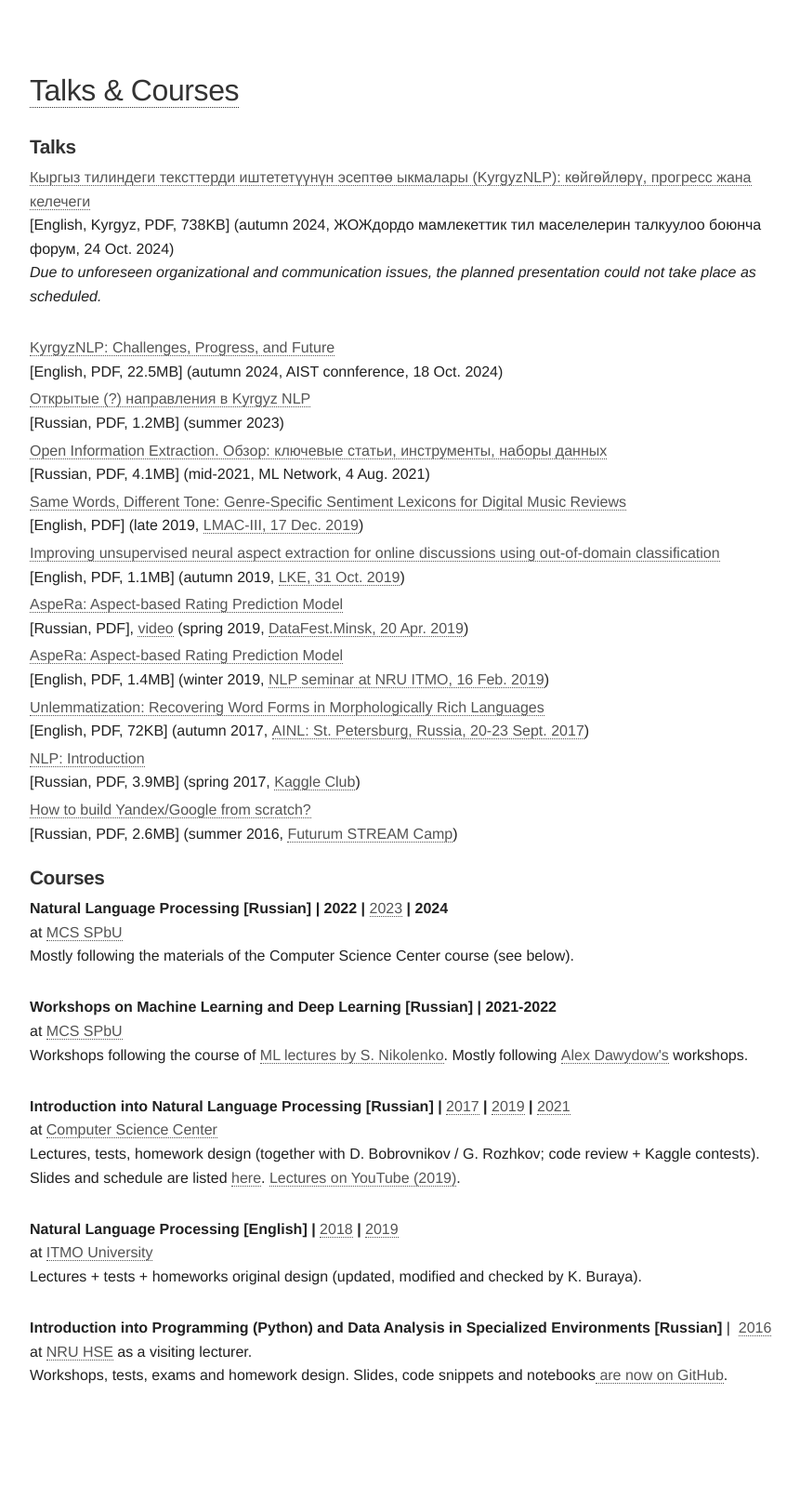
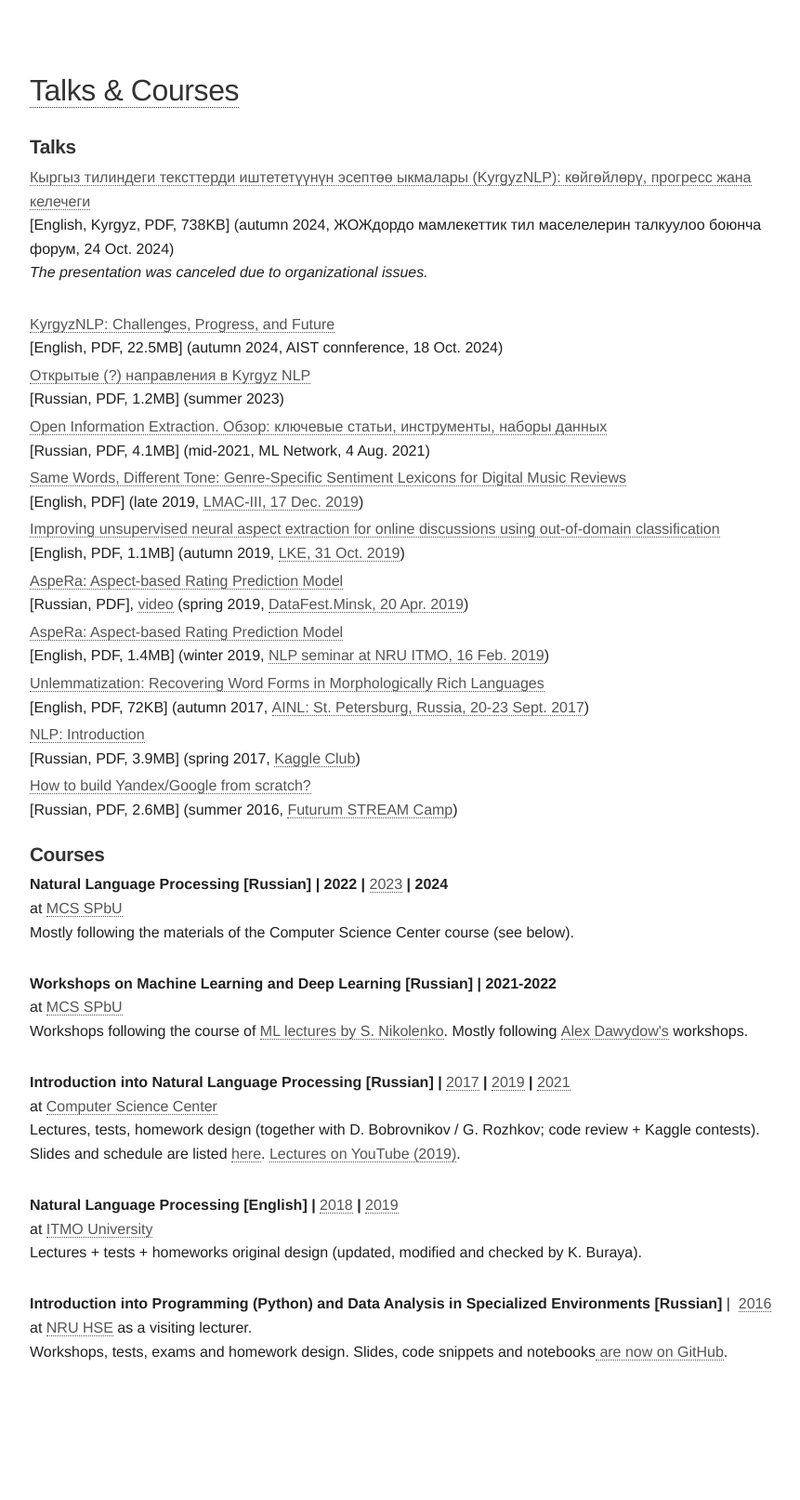
Before and after one commit to alexeyev/alexeyev.github.io, a Jekyll site: the page built from blahblahblah.html, in a window 1280 px wide. Shown: the whole page at 93% size, without its empty margins (208-1069 px from the left). Built offline with Jekyll 4.4.1, drawn with Linux system fonts in a browser that asks for light colours; after the commit the page ends 1588 px from its top, so only the background shows below that.

Commit message:
Update blahblahblah.html

```diff
--- a/blahblahblah.html
+++ b/blahblahblah.html
@@ -22,7 +22,7 @@ description: Lists of public talks and courses by Anton Alekseev. Links to the a
 		Кыргыз тилиндеги тексттерди иштететүүнүн эсептөө ыкмалары (KyrgyzNLP): көйгөйлөрү, прогресс жана келечеги</a></b>
 		<br/>[English, Kyrgyz, PDF, 738KB]
 		(autumn 2024, ЖОЖдордо мамлекеттик тил маселелерин талкуулоо боюнча форум, 24 Oct. 2024)<br/>
-		<i>Due to unforeseen organizational and communication issues, the planned presentation could not take place as scheduled.</i>
+		<i>The presentation was canceled due to organizational issues.</i>
 		<br/><br/>
 	<li><b><a href="/pdf/kyrgyz-nlp-slides_2024.pdf">
 		KyrgyzNLP: Challenges, Progress, and Future</a></b>
```
